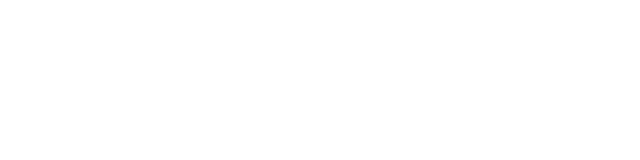
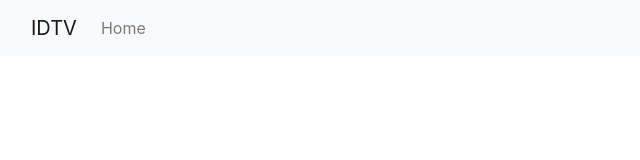
Before and after one commit to Guruprasad16/idtv-app, an Angular app: page / in a window 1280 px wide. Shown: the top 160 px of the page, without its empty margins (0-640 px from the left). Built offline with nearby package versions, Linux system fonts and the light colour scheme.

Commit message:
added navbar

```diff
--- a/src/app/app.component.html
+++ b/src/app/app.component.html
@@ -1 +1,17 @@
+<nav class="navbar navbar-expand-lg navbar-light bg-light">
+  <div class="container-fluid">
+  <a class="navbar-brand" href="#">IDTV</a>
+  <button class="navbar-toggler" type="button" data-bs-toggle="collapse" data-bs-target="#navbarNav" aria-controls="navbarNav" aria-expanded="false" aria-label="Toggle navigation">
+    <span class="navbar-toggler-icon"></span>
+  </button>
+  <div class="collapse navbar-collapse" id="navbarNav">
+    <ul class="navbar-nav">
+      <li class="nav-item">
+        <a class="nav-link" aria-current="page" href="#">Home</a>
+      </li>
+    </ul>
+  </div>
+  </div>
+</nav>
+
 <router-outlet></router-outlet>
```
